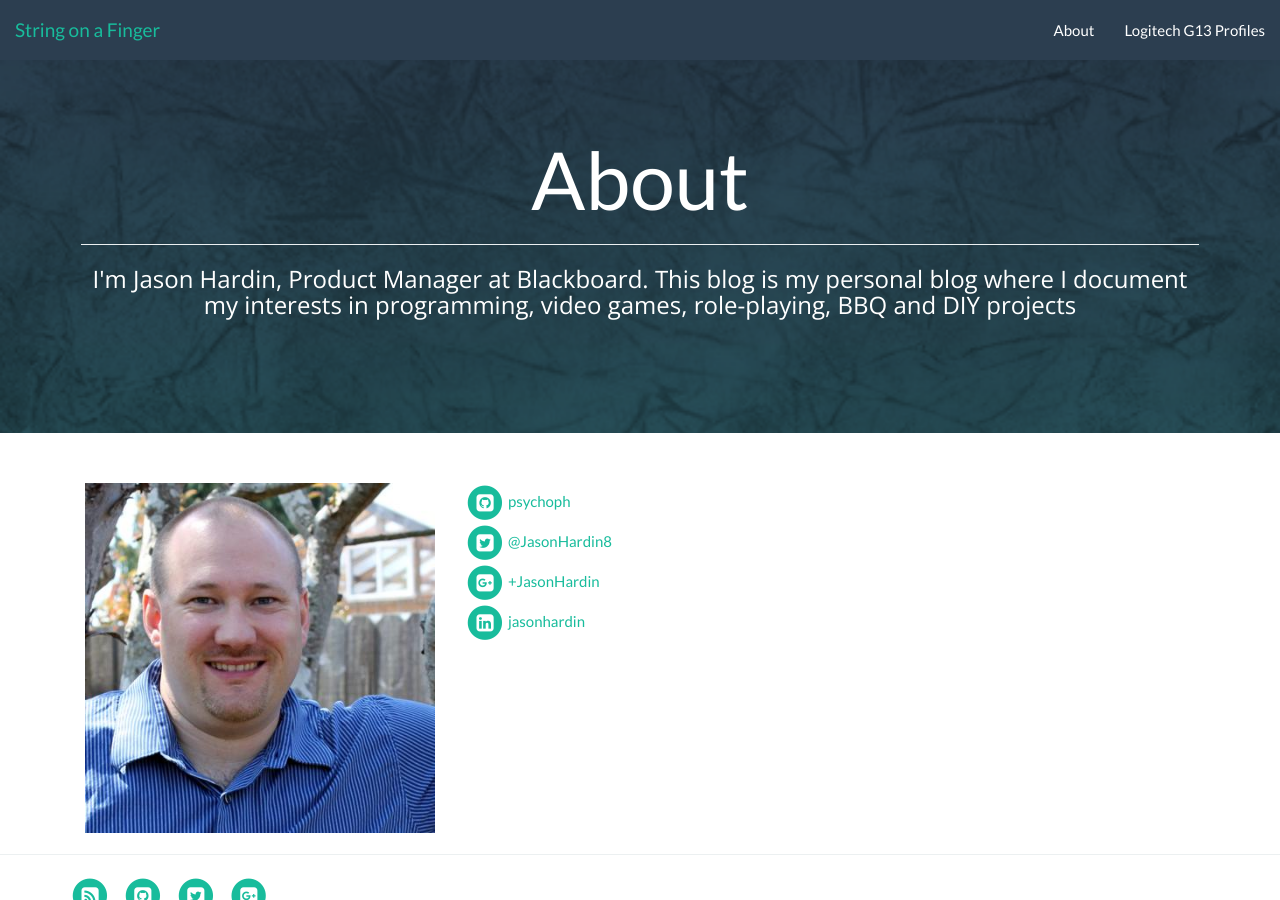
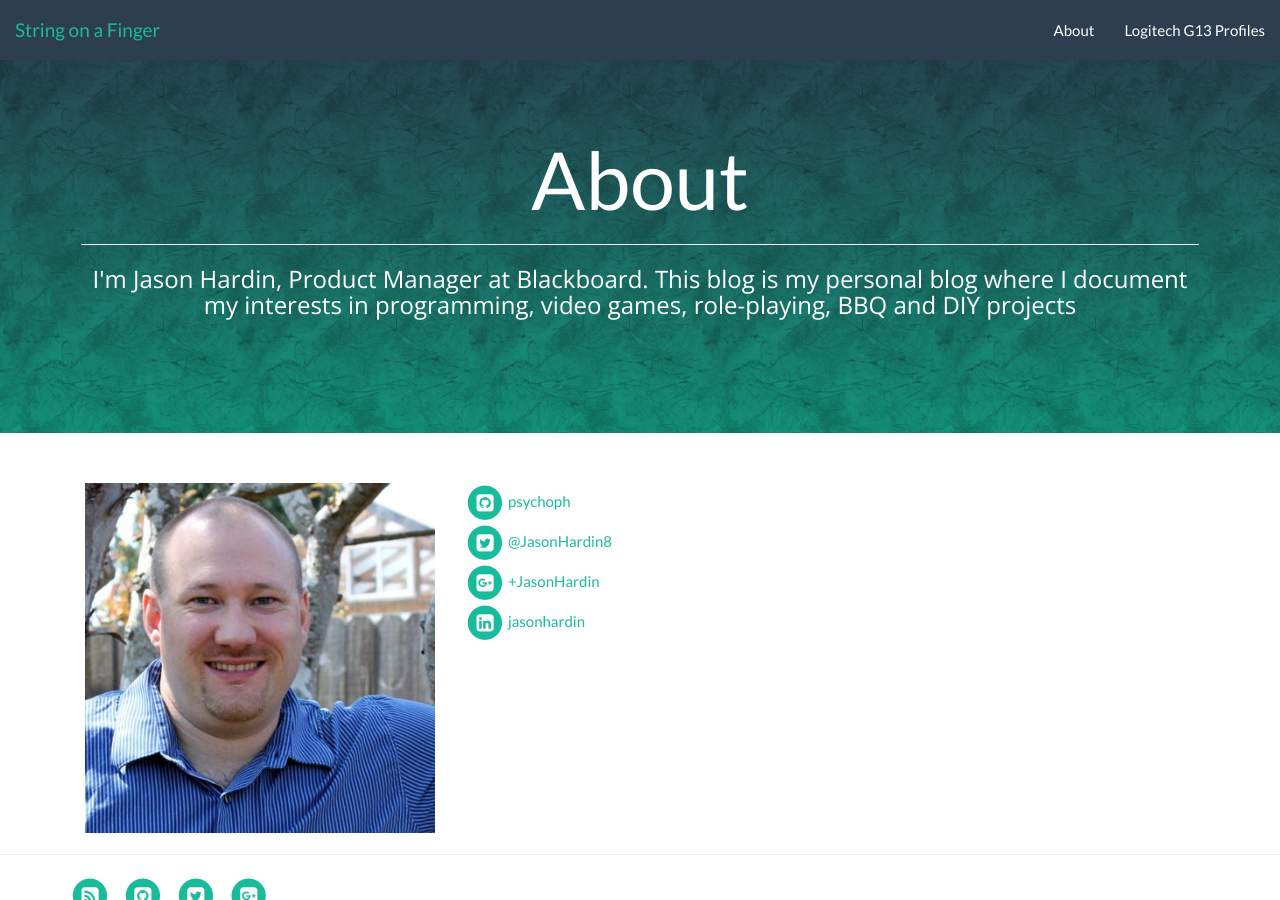
Before and after one commit to psychoph/psychoph.github.io, a Jekyll site: the page built from about.html, in a window 1280 px wide and 900 px high. Built offline with Jekyll 4.4.1, drawn with Linux system fonts in a browser that asks for light colours; nearby versions of some CDN libraries.

Commit message:
update main header

```diff
--- a/css/custom.css
+++ b/css/custom.css
@@ -1,8 +1,7 @@
 .intro-header {
     background: #2c3e50;
-    background-image: url("../img/zenbg-1.png"), url("../img/zenbg-2.png");
-    background-repeat: repeat-x, repeat;
     background-attachment: scroll;
+    background-repeat: no-repeat;
     -webkit-background-size: cover;
     -moz-background-size: cover;
     background-size: cover;
@@ -15,6 +14,14 @@
     background-color: rgba(44, 62, 80, 0.6);
 }
 
+.main .intro-header{
+    background-image: url("../img/zenbg-1.png"), url("../img/zenbg-2.png");
+    background-repeat: repeat-x, repeat;
+    -webkit-background-size: contain;
+    -moz-background-size: contain;
+    background-size: contain;
+    -o-background-size: contain;
+}
 .rpg .intro-header{
     background-image: url("../img/rpg.jpg");
 }
@@ -25,7 +32,7 @@
 
 .logitechg13 .intro-header {
     background-image: url("../img/logitechg13.png");
-    background-repeat: no-repeat;
+
     -webkit-background-size: contain;
     -moz-background-size: contain;
     background-size: contain;
```
Also changed, not shown: logitechg13.html (line endings or trailing spaces).
